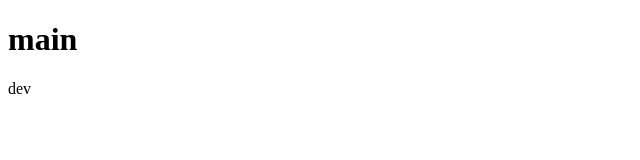
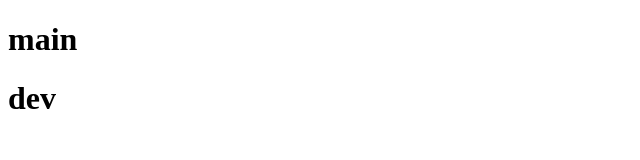
Before and after one commit to LarissaFelixUnifor/23.04, a plain HTML site: page index.html in a window 1280 px wide. Shown: the full height of the page, 0-640 px from the left. Drawn offline with Linux system fonts and the light colour scheme.

Commit message:
atualizando dev

```diff
--- a/index.html
+++ b/index.html
@@ -9,7 +9,8 @@
 
 <body>
   <h1>main</h1>
-  dev
+  <h1>dev</h1>
+
 </body>
 
 </html>
```
